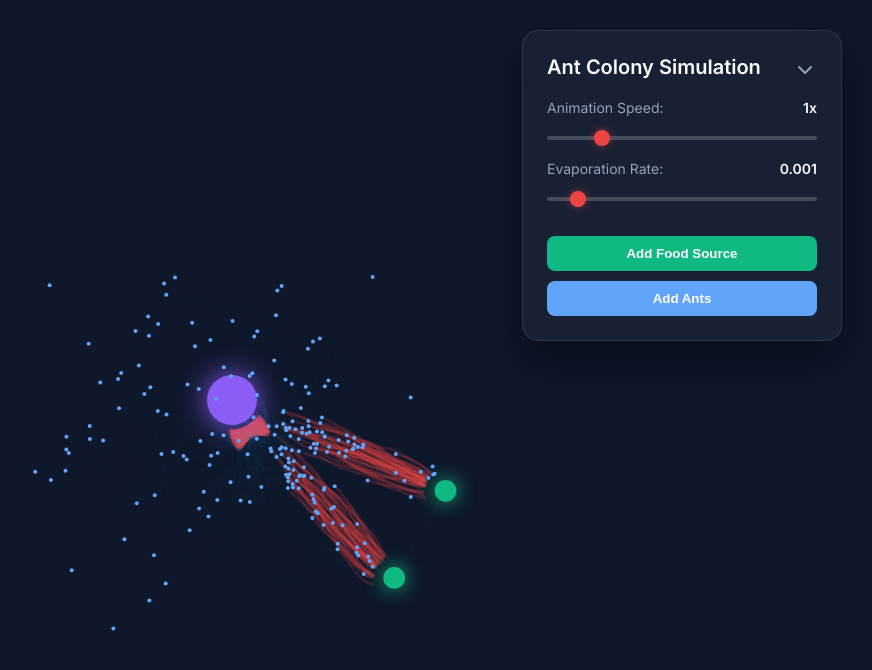
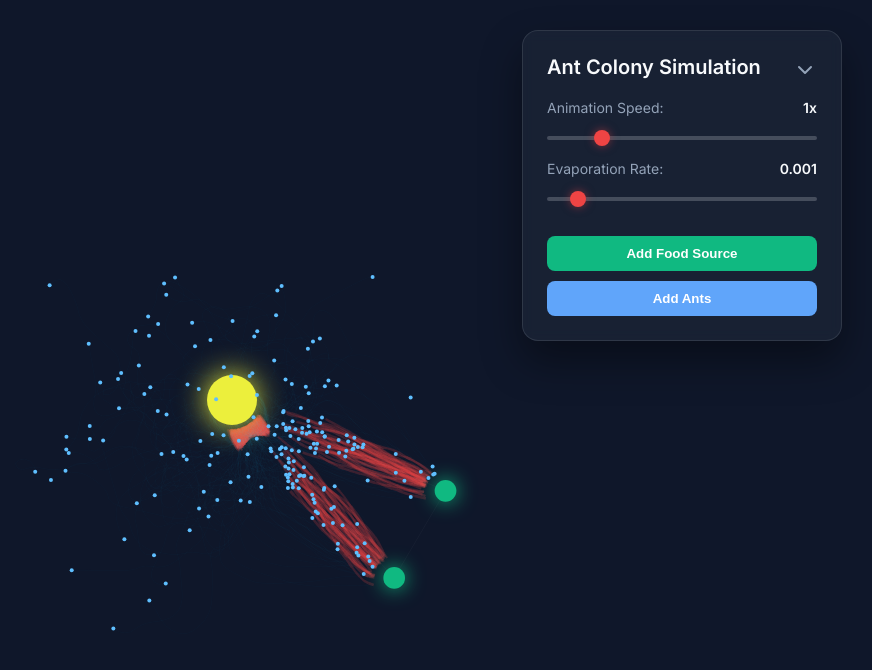
Before and after one commit to Harshithalwan/ant-colony, a website built with Vite: page index.html in a window 1280 px wide. Shown: the whole page, without its empty margins (408-1280 px from the left). Built offline with nearby package versions, Linux system fonts and the light colour scheme.

Commit message:
added comments and minor changes

```diff
--- a/src/Ant.js
+++ b/src/Ant.js
@@ -31,10 +31,14 @@ export default class Ant {
   }
 
   wander() {
-    // Jagged / zigzag wandering pattern
+    // wandering pattern
+
     if (!this.wanderTarget || Math.random() < 0.1) {
-      // 5% chance per frame to pick a new random direction, creating sharp turns
+      // Math.random() < 0.1 ensures there's 1% chance per frame to pick a new random direction, creating sharp turns
+
+      // We don't want to turn too much in one frame so limiting the turn angle.
       let angle = this.vel.heading() + (Math.random() - 0.5) * Math.PI * 1.5;
+      // Random distance to wander between 20 to 60 pixels
       let dist = 20 + Math.random() * 40;
       let offset = new Vector(Math.cos(angle) * dist, Math.sin(angle) * dist);
       this.wanderTarget = this.pos.copy().add(offset);
@@ -57,7 +61,7 @@ export default class Ant {
     let d = desired.mag();
     desired.normalize();
 
-    // Add noise for variation
+    // Add noise for variation, looks cool
     let noise = Vector.random2D().mult(0.5);
     desired.add(noise).normalize();
 
@@ -92,6 +96,7 @@ export default class Ant {
       hitEdge = true;
     }
 
+    // Boundary detection
     if (hitEdge) {
       // Turn around and add a random angle offset between -90 and 90 degrees
       let currentHeading = this.vel.heading();
@@ -105,7 +110,8 @@ export default class Ant {
 
   draw(ctx) {
     // Draw simple dot without expensive transformations
-    ctx.fillStyle = '#60a5fa';
+    // TODO - Try creating an ant like figure, maybe add an epplise body to the current circle head. and a few line legs
+    ctx.fillStyle = '#5fbfffff';
     ctx.beginPath();
     ctx.arc(this.pos.x, this.pos.y, 2, 0, Math.PI * 2);
     ctx.fill();
@@ -114,8 +120,9 @@ export default class Ant {
   sensePheromone(pixels, width, height) {
     if (!pixels) return false;
 
-    let sensorAngle = Math.PI / 4; // 45 degrees
-    let sensorDist = 25; // Distance to look ahead
+    let sensorAngle = Math.PI / 4;
+    // Distance to look ahead
+    let sensorDist = 25;
 
     let centerAngle = this.vel.heading();
     let leftAngle = centerAngle - sensorAngle;
@@ -139,7 +146,7 @@ export default class Ant {
       let y = Math.floor(pos.y);
       if (x < 0 || x >= width || y < 0 || y >= height) return 0;
       let index = (y * width + x) * 4;
-      return pixels[index]; // Return Red channel
+      return pixels[index];
     };
 
     let centerWeight = getRed(centerPos);
@@ -171,7 +178,7 @@ export default class Ant {
   }
 
   dropPheromone(ctx) {
-    // Only drop if moved far enough, to create segments
+    // Only drop if moved far enough
     if (this.pos.dist(this.lastPheromonePos) > this.pheromoneDropDist) {
       ctx.beginPath();
       ctx.moveTo(this.lastPheromonePos.x, this.lastPheromonePos.y);
@@ -179,7 +186,7 @@ export default class Ant {
 
       if (this.state === 1) { // Returning with food
         ctx.strokeStyle = 'rgba(239, 68, 68, 0.2)'; // Red trail, low opacity
-        ctx.lineWidth = 2 + Math.random(); // 2-3 px slight variation
+        ctx.lineWidth = 2 + Math.random(); // slight variation for asthetics
         ctx.stroke();
       } else { // Wandering
         ctx.strokeStyle = 'rgba(56, 189, 248, 0.02)'; // Very faint blue trail
--- a/src/Simulation.js
+++ b/src/Simulation.js
@@ -17,7 +17,7 @@ export default class Simulation {
 
   initFoods() {
     this.foods = [];
-    // Start with empty foods or a few random ones. Let's keep a couple random ones initially to show it's working.
+    // Start with a few random ones.
     for (let i = 0; i < 3; i++) {
       let x = this.width * 0.1 + Math.random() * this.width * 0.8;
       let y = this.height * 0.1 + Math.random() * this.height * 0.8;
@@ -58,9 +58,10 @@ export default class Simulation {
         if (targetFood && ant.pos.dist(targetFood.pos) < 20) {
           ant.state = 1; // Got food, return to nest
           ant.vel.mult(-1); // Turn around
-          targetFood.amount -= 2; // Deplete food slightly faster
+          targetFood.amount -= 2; // Deplete food
         }
       } else { // Returning to nest
+        // TODO - Try adding obstacles on the way back home
         ant.arrive(this.nest);
 
         // Check nest collision
@@ -93,7 +94,7 @@ export default class Simulation {
   }
 
   draw(ctx) {
-    // Draw graph connections between foods (subtle indication)
+    // graph connections between foods
     ctx.strokeStyle = 'rgba(255, 255, 255, 0.03)';
     ctx.lineWidth = 1;
     ctx.beginPath();
@@ -112,7 +113,7 @@ export default class Simulation {
 
     // Draw foods
     for (let food of this.foods) {
-      ctx.fillStyle = '#10b981'; // Emerald glow
+      ctx.fillStyle = '#10b981'; // Meh color!!! Improve asthetics of it
       ctx.shadowBlur = 20;
       ctx.shadowColor = '#10b981';
       ctx.beginPath();
@@ -122,14 +123,14 @@ export default class Simulation {
     }
 
     // Draw nest
-    ctx.fillStyle = '#8b5cf6'; // Violet glow
+    ctx.fillStyle = '#ecef3cff'; // Looks ok i think
     ctx.shadowBlur = 30;
-    ctx.shadowColor = '#8b5cf6';
+    ctx.shadowColor = '#ecef3cff';
     ctx.beginPath();
     ctx.arc(this.nest.x, this.nest.y, 25, 0, Math.PI * 2);
     ctx.fill();
 
-    // Reset shadowBlur before drawing ants!
+    // Reset shadowBlur before drawing ants! Blur is too costly it seems, making the animation lag a lot
     ctx.shadowBlur = 0;
 
     // Draw ants
--- a/src/main.js
+++ b/src/main.js
@@ -133,7 +133,7 @@ mainCanvas.addEventListener('mouseleave', () => {
 });
 
 function animate() {
-  // Evaporate pheromones using destination-out
+  // Evaporate pheromones using destination-out, draw behind ants.
   pheromoneCtx.globalCompositeOperation = 'destination-out';
   // Fill screen with low-opacity black to slowly erase trails
   pheromoneCtx.fillStyle = `rgba(0, 0, 0, ${evaporationRate * speed})`;
@@ -146,10 +146,12 @@ function animate() {
   const imgData = pheromoneCtx.getImageData(0, 0, width, height);
   const pixels = imgData.data;
 
-  // Determine how many steps to simulate this frame based on speed
+  // Determine how many steps to simulate this frame based on speed.
+  // Don't know what's happening here!!!
   const steps = Math.floor(speed);
   const remainder = speed - steps;
 
+  // Spawn ants
   if (isMouseDown && placementMode === 'ants' && simulation) {
     for (let i = 0; i < 2; i++) { // Spawn a couple per frame while held
       simulation.addAnt(mouseX + (Math.random() - 0.5) * 10, mouseY + (Math.random() - 0.5) * 10);
--- a/style.css
+++ b/style.css
@@ -1,12 +1,12 @@
 @import url('https://fonts.googleapis.com/css2?family=Inter:wght@400;600&display=swap');
 
 :root {
-  --bg-color: #0f172a; /* deep slate */
+  --bg-color: #0f172a; /* Looks like a night sky */
   --panel-bg: rgba(30, 41, 59, 0.7);
   --panel-border: rgba(255, 255, 255, 0.1);
   --text-main: #f8fafc;
   --text-muted: #94a3b8;
-  --accent: #ef4444; /* red for pheromones/accent */
+  --accent: #ef4444; /* pheromones */
 }
 
 * {
@@ -51,7 +51,7 @@ canvas {
   position: absolute;
   top: 30px;
   right: 30px;
-  background: rgba(30, 41, 59, 0.6); /* Make it a little transparent */
+  background: rgba(30, 41, 59, 0.6);
   backdrop-filter: blur(6px);
   -webkit-backdrop-filter: blur(6px);
   border: 1px solid var(--panel-border);
@@ -66,7 +66,6 @@ canvas {
   transition: all 0.3s ease;
 }
 
-/* Custom scrollbar for panel */
 .ui-panel::-webkit-scrollbar {
   width: 6px;
 }
```
